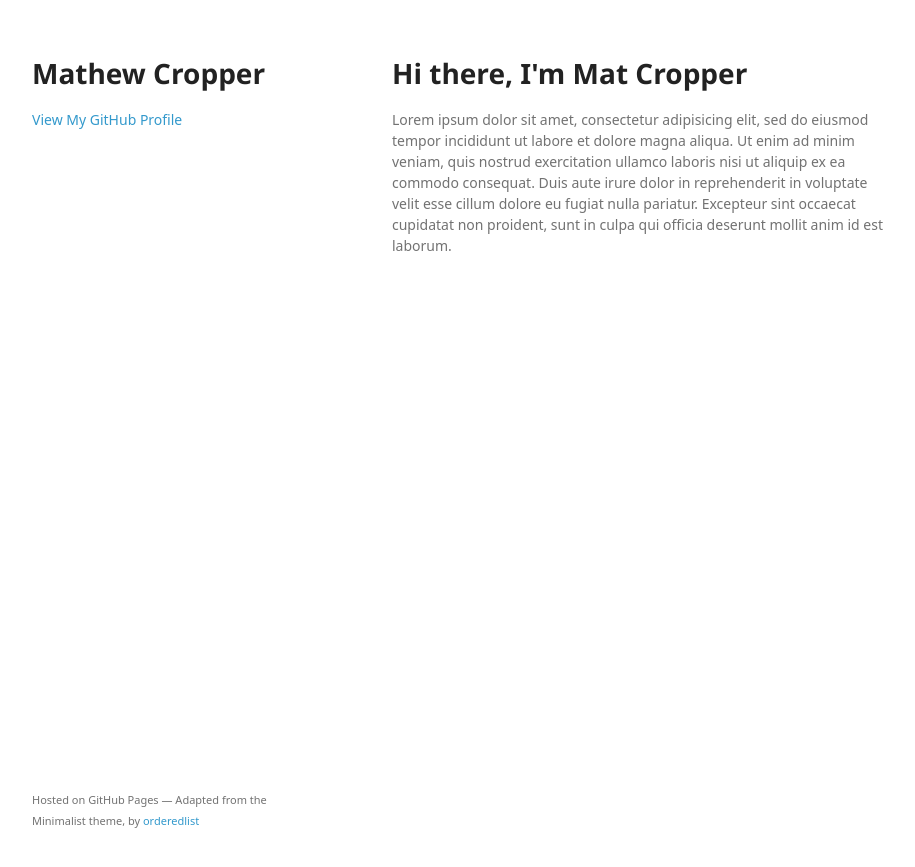
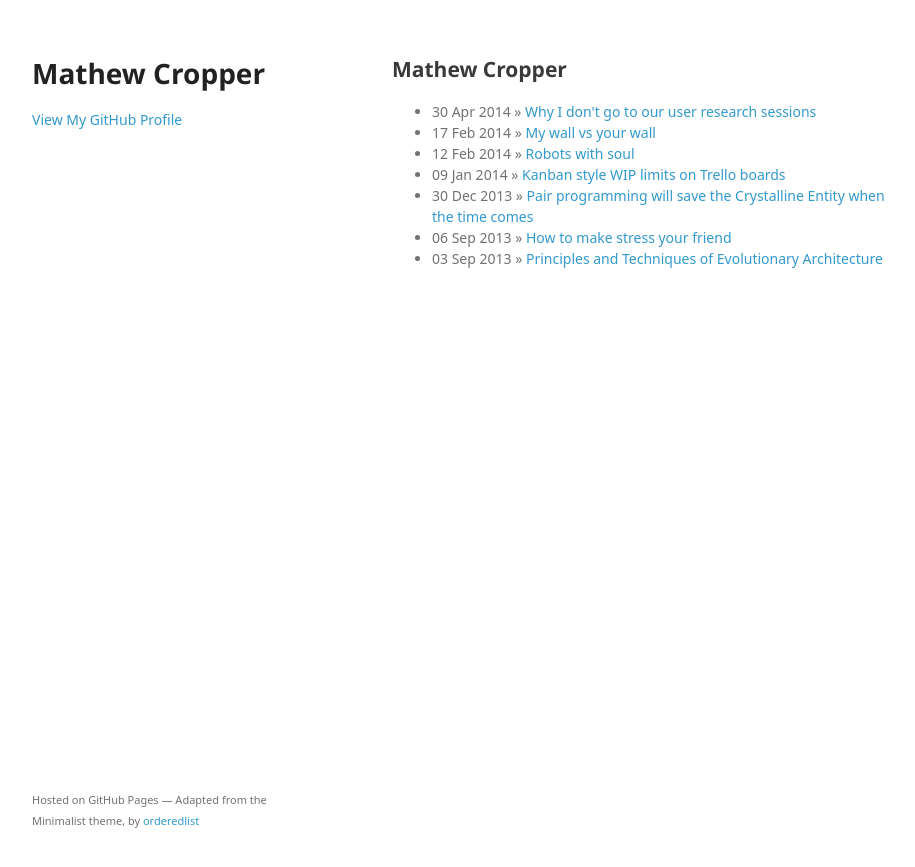
Before and after one commit to mathewcropper/mathewcropper.github.io, a Jekyll site: the page built from index.html, in a window 1280 px wide. Shown: the top 867 px of the page, without its empty margins (178-1093 px from the left). Built offline with Jekyll 4.4.1, drawn with Linux system fonts in a browser that asks for light colours; some web fonts are replaced.

Commit message:
Update index.html

```diff
--- a/index.html
+++ b/index.html
@@ -2,7 +2,10 @@
 layout: default
 title: Mathew Cropper
 ---
-<div class="blurb">
-	<h1>Hi there, I'm Mat Cropper</h1>
-	<p>Lorem ipsum dolor sit amet, consectetur adipisicing elit, sed do eiusmod tempor incididunt ut labore et dolore magna aliqua. Ut enim ad minim veniam, quis nostrud exercitation ullamco laboris nisi ut aliquip ex ea commodo consequat. Duis aute irure dolor in reprehenderit in voluptate velit esse cillum dolore eu fugiat nulla pariatur. Excepteur sint occaecat cupidatat non proident, sunt in culpa qui officia deserunt mollit anim id est laborum.</p>
-</div><!-- /.blurb -->
+<h2>{{ page.title }}</h2>
+	<ul class="posts">
+
+	  {% for post in site.posts %}
+	    <li><span>{{ post.date | date_to_string }}</span> » <a href="{{ post.url }}" title="{{ post.title }}">{{ post.title }}</a></li>
+	  {% endfor %}
+	</ul>
```
